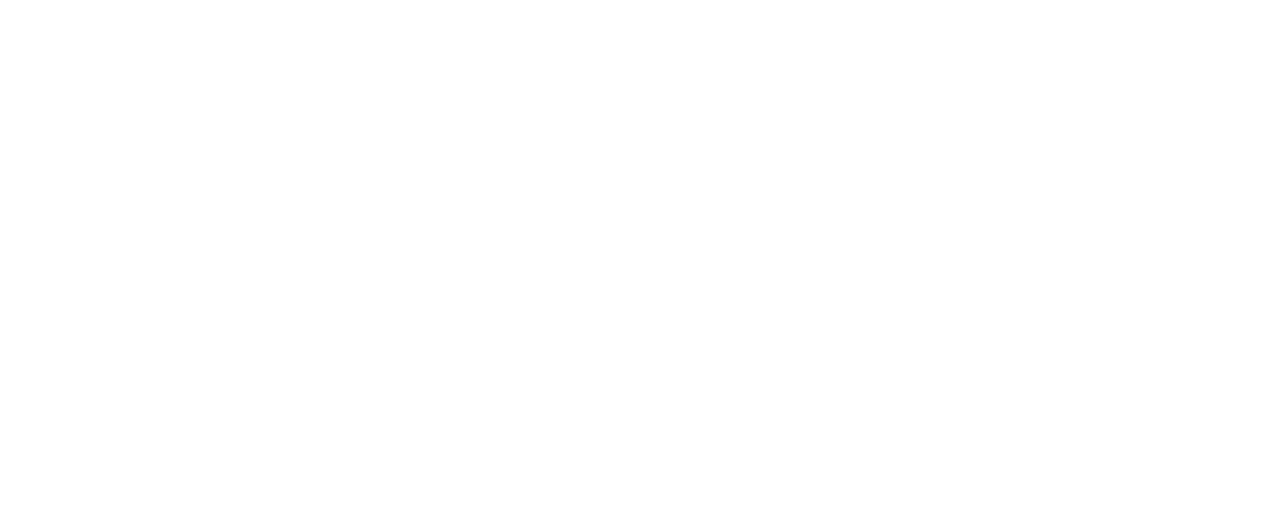
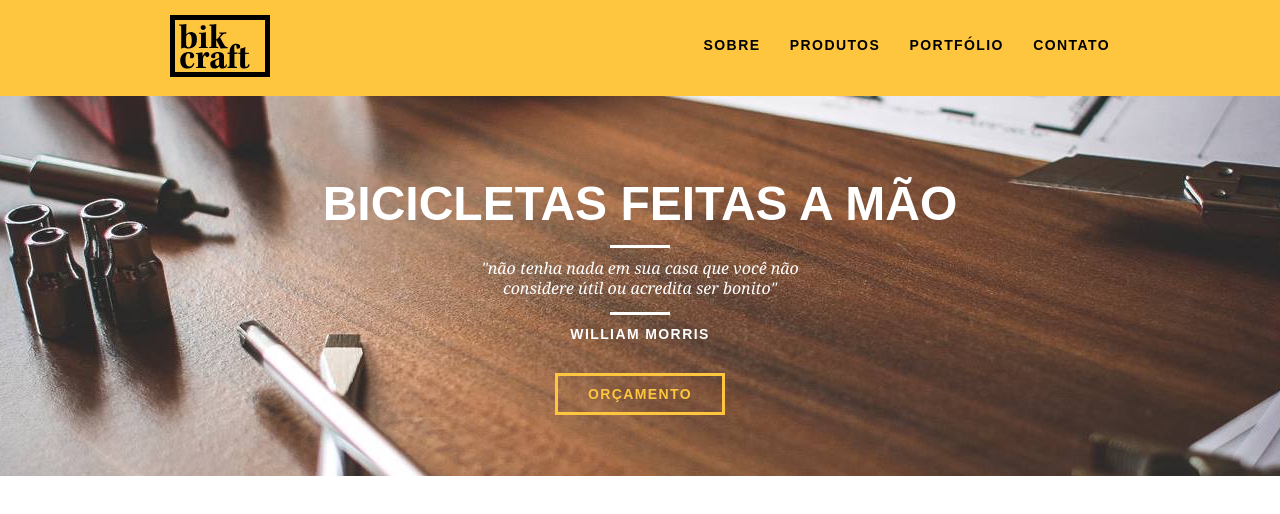
Before and after one commit to Viniciusnsp/Bikcraft, a plain HTML site: page web/index.html in a window 1280 px wide. Drawn offline with Linux system fonts and the light colour scheme.

Commit message:
Header and introduction finish

```diff
--- a/web/css/style.css
+++ b/web/css/style.css
@@ -0,0 +1,113 @@
+/* Estilos gerais */
+:root {
+    --color-yellow: #fec63e;
+    --color-black: #000;
+    --color-white: #fff;
+}
+
+body {
+    font-family: Arial, Helvetica, sans-serif;
+}
+
+p {
+    font-family: Georgia, 'Times New Roman', Times, serif;
+    font-size: 16px;
+    line-height: 20px;
+}
+
+.btn {
+   border: 3px solid var(--color-yellow);
+   padding: 10px 30px;
+   color: var(--color-yellow);
+   font-size: 14px;
+   line-height: 20px;
+   text-transform: uppercase;
+   letter-spacing: .1em;
+   font-weight: bold;
+}
+
+.btn:hover {
+    color: var(--color-white);
+    border-color: var(--color-white) ;
+}
+
+
+
+/* Header */
+
+.header {
+    position: fixed;
+    top: 0;
+    width: 100%;
+    background: var(--color-yellow);
+    padding: 15px 0;
+}
+
+.header_menu {
+    text-align: right;
+}
+
+.header_menu ul li {
+    display: inline-block;
+    margin-left: 25px;
+    margin-top: 20px;
+}
+
+.header_menu ul li a {
+    color: var(--color-black);
+    font-weight: bold;
+    text-transform: uppercase;
+    letter-spacing: .1em;
+    font-size: 14px;
+    line-height: 20px;
+    padding: 10px 0;
+}
+
+.header_menu ul li a:hover {
+    color: var(--color-white);
+}
+
+/* Introdução */
+
+.introducao {
+   width: 100%;
+   height: 380px;
+   background: url("../img/bg.jpg") no-repeat center;
+   background-size: cover ;
+   margin-top: 96px;
+   text-align: center;
+   padding-top: 80px;
+}
+
+.introducao h1 {
+    font-size: 48px;
+    color: var(--color-white);
+    font-weight: bold;
+    text-transform: uppercase;
+}
+
+.quote-externo {
+    max-width: 320px;
+    margin: 0 auto 40px;
+    color: var(--color-white);
+}
+
+.quote-externo p {
+    font-style: italic;
+}
+
+.quote-externo p:before, .quote-externo p:after {
+   content: "";
+   display: block;
+   width: 60px;
+   height: 3px;
+   background: var(--color-white);
+   margin: 14px auto 10px auto;
+}
+
+.quote-externo cite {
+    font-style: normal;
+    font-weight: bold;
+    font-size: 14px;
+    letter-spacing: .1em;
+}
--- a/web/index.html
+++ b/web/index.html
@@ -12,5 +12,34 @@
 </head>
 <body>
 
+    <header class="header">
+        <div class="container">
+            <a href="index.html" class="grid-4">
+                <img src="./img/bikcraft.svg" alt="Bikcraft">
+            </a>
+
+            <nav class="grid-12 header_menu">
+                <ul>
+                    <li><a href="sobre.html">Sobre</a></li>
+                    <li><a href="produtos.html">Produtos</a></li>
+                    <li><a href="portfolio.html">Portfólio</a></li>
+                    <li><a href="contato.html">Contato</a></li>
+                </ul>
+            </nav>
+        </div>
+    </header>
+
+    <section class="introducao">
+        <div class="container">
+            <h1>Bicicletas Feitas a Mão</h1>
+             <blockquote class="quote-externo"> <!-- citação externa de alguém -->
+                <p>"não tenha nada em sua casa que você não considere útil ou acredita
+                    ser bonito" </p>
+                <cite>WILLIAM MORRIS</cite>
+            </blockquote>
+            <a href="produtos.html" class="btn">Orçamento</a>
+        </div>
+    </section>
+
 </body>
 </html>
```
